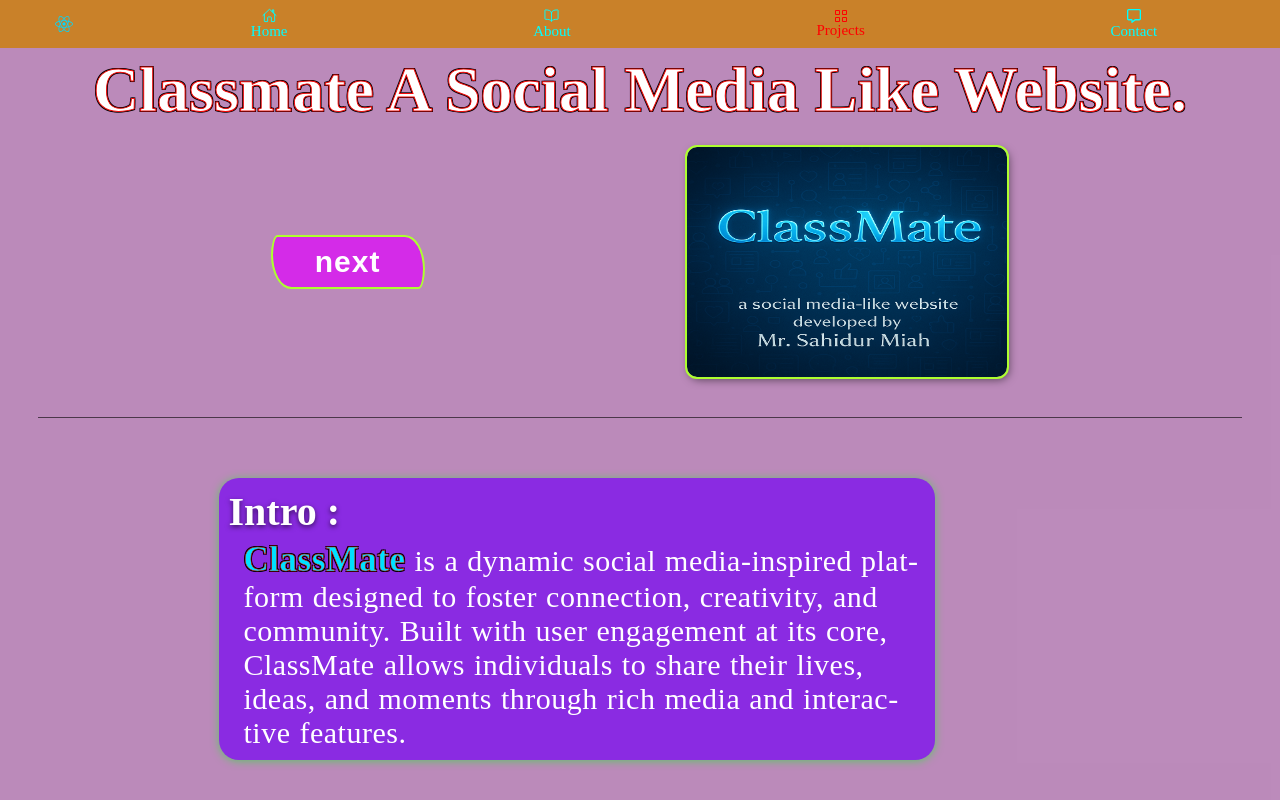
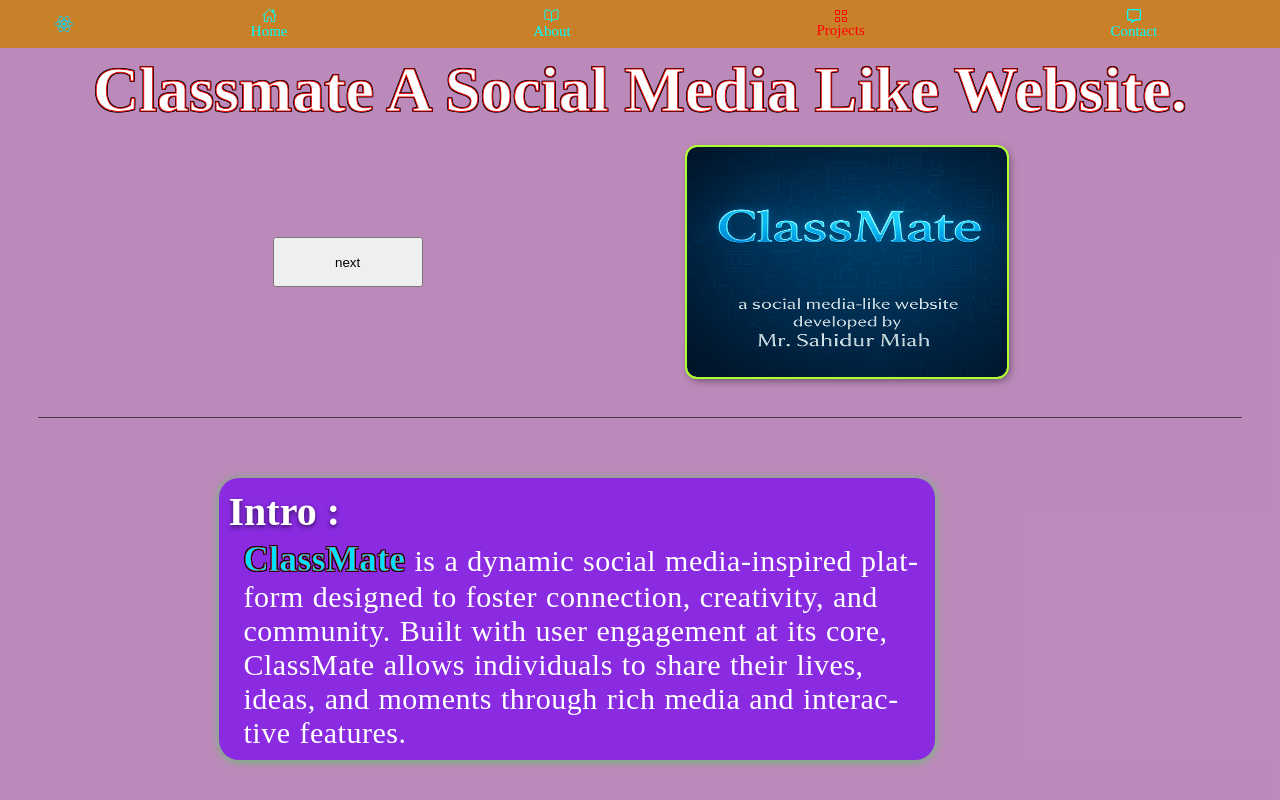
Before and after one commit to Code-Master20/My-Portfolio, a React (Vite) app: page /projects/class-mate in a window 1280 px wide. Shown: the top 800 px of the page. Built offline with nearby package versions, Linux system fonts and the light colour scheme.

Commit message:
styles for next-button are removed temporarily

```diff
--- a/src/projectComponents/Classmate.module.css
+++ b/src/projectComponents/Classmate.module.css
@@ -28,9 +28,6 @@
   color: white;
   margin-top: 0.5rem;
   font-size: clamp(2.5rem, 5vw, 6.5rem);
-  /* -webkit-text-stroke: 1px rgb(243, 9, 9);
-  text-shadow: -1px -1px 0 black, 1px -1px 0 black, -1px 1px 0 black,
-    1px 1px 0 black; */
   text-shadow: 0px 1.5px 8px rgba(0, 0, 0, 0.5);
   text-transform: capitalize;
 }
@@ -68,7 +65,7 @@
 }
 
 .img-container button {
-  min-width: 6rem;
+  /* min-width: 6rem;
   min-height: 2rem;
   text-align: center;
   color: white;
@@ -85,18 +82,18 @@
     background-color 0.3s ease-in-out 0ms, padding-right 0.3s ease-in-out 0ms,
     border-radius 0.3s ease-in-out 0ms, padding-left 0.3s ease-in-out 0ms,
     border-top-left-radius 0.3s ease-in-out 0ms,
-    border-bottom-left-radius 0.3s ease-in-out 0ms, text-align 0.3s ease-in 1s;
+    border-bottom-left-radius 0.3s ease-in-out 0ms, text-align 0.3s ease-in 1s; */
 }
 
 .img-container button:active {
-  transform: translateX(-2px);
+  /* transform: translateX(-2px);
   background-color: rgba(5, 45, 255, 0.7);
   text-align: right;
   padding-right: 0.5rem;
   padding-left: 0;
   border-radius: none;
   border-top-left-radius: 4rem 1.5rem;
-  border-bottom-left-radius: 4rem 1.5rem;
+  border-bottom-left-radius: 4rem 1.5rem; */
 }
 
 .main-content-container > :last-child {
@@ -188,7 +185,7 @@
   }
 
   .img-container button {
-    min-width: 10rem;
+    /* min-width: 10rem;
     min-height: 4rem;
     border-radius: 0.5rem 2rem/2rem 3.5rem;
     transition: transform 0.3s ease-in-out 0ms,
@@ -196,18 +193,18 @@
       padding-left 0.3s ease-in-out 0ms, border-radius 0.3s ease-in-out 0ms,
       border-top-left-radius 0.3s ease-in-out 0ms,
       border-bottom-left-radius 0.3s ease-in-out 0ms text-align 0.3s ease-in-out
-        1s;
+        1s; */
   }
 
   .img-container button:active {
-    transform: translateX(-2px);
+    /* transform: translateX(-2px);
     background-color: rgba(5, 45, 255, 0.7);
     text-align: right;
     padding-right: 0.2rem;
     padding-left: 0;
     border-radius: none;
     border-top-left-radius: 6rem 2rem;
-    border-bottom-left-radius: 6rem 2rem;
+    border-bottom-left-radius: 6rem 2rem; */
   }
 
   .img-container img {
```
